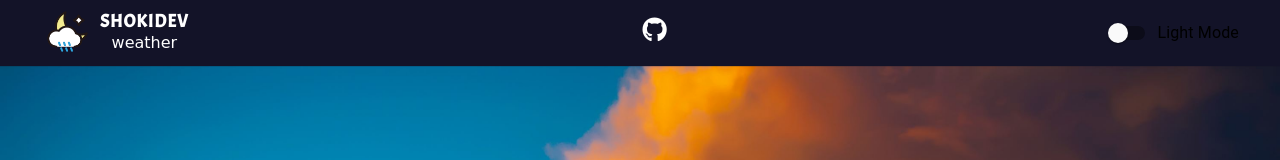
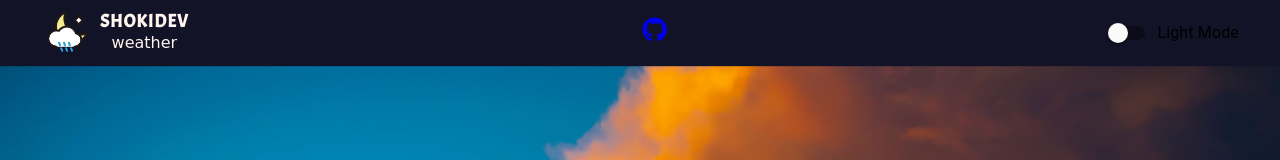
Before and after one commit to shoki61/react-weather-app, a React app: page / in a window 1280 px wide. Shown: the top 160 px of the page. Built offline with nearby package versions, Linux system fonts and the light colour scheme; no server answers; a web font is replaced by a local one.

Commit message:
create Mode.css and set light mode to header

```diff
--- a/src/App.js
+++ b/src/App.js
@@ -23,15 +23,12 @@ class App extends Component{
         if(favorites) this.props.onGetFavorites();
     };
 
-    changeMode = (event) => {
-        this.setState({[event.target.name]: event.target.checked});
-        this.props.onChangeMode(this.state.checkedB);
-    };
+    changeMode = (event) => this.setState({[event.target.name]: event.target.checked});
 
     render(){
         return (
             <div className="App">
-                <Header value={this.state.checkedB} clicked={this.changeMode}/>
+                <Header mode={this.state.checkedB} value={this.state.checkedB} clicked={this.changeMode}/>
                 <Route path='/' exact component={Home}/>
                 <Route path='/weather' component={Weather}/>
             </div>
@@ -39,18 +36,12 @@ class App extends Component{
   };
 };
 
-const mapStateToProps = state => {
-    return {
-        lightMode: state.weather.lightMode,
-    };
-};
 
 const mapDispatchToProps = dispatch => {
     return{
         onRefreshHandler: location => dispatch(actions.fetchWeather(location)),
-        onGetFavorites: () => dispatch(actions.getLocalStorageFavs()),
-        onChangeMode: value => dispatch(actions.modeSelector(value))
+        onGetFavorites: () => dispatch(actions.getLocalStorageFavs())
     };
 };
 
-export default connect(mapStateToProps, mapDispatchToProps)(App);
+export default connect(null, mapDispatchToProps)(App);
--- a/src/components/Logo/Logo.js
+++ b/src/components/Logo/Logo.js
@@ -3,8 +3,10 @@ import { NavLink } from 'react-router-dom';
 
 import './Logo.css';
 import AppLogo from '../../assets/logo.png';
+import '../../mode-css/Mode.css';
 
 const logo = props => {
+    const modeColor = props.mode ? 'Light-Mode-Color' : 'Dark-Mode-Color'
     return(
         <NavLink
             activeStyle={{
@@ -14,8 +16,8 @@ const logo = props => {
             <div className='Logo' style={{height: props.height}}>
                 <img src={AppLogo} alt='Logo'/>
                 <div className='App-Name'>
-                    <p className='Logo-Name'>SHOKIDEV</p>
-                    <p className='App-Type'>weather</p>
+                    <p className={['Logo-Name',modeColor].join(' ')}>SHOKIDEV</p>
+                    <p className={['App-Type',modeColor].join(' ')}>weather</p>
                 </div>
             </div>
         </NavLink>
--- a/src/containers/Header/Header.css
+++ b/src/containers/Header/Header.css
@@ -1,19 +1,18 @@
 .Header {
     width: 100%;
     height:65px;
-    background-color: #131328;
     display:flex;
     box-sizing: border-box;
     justify-content: space-between;
     align-items: center;
     padding: 0 25px;
-    box-shadow: 0 1px 1px 0 #131328;
     position: fixed;
     z-index: 100;
+    transition: all .3s ease-out;
 }
+
 a {
     text-decoration: none;
-    color: #fff;
     border-bottom: 2px solid transparent;
     transition: all .3s linear;
     padding: 0  10px 3px 10px;
@@ -23,6 +22,5 @@ a:hover{
 }
 
 i {
-    color:#fff;
     font-size: 25px;
 }
--- a/src/containers/Header/Header.js
+++ b/src/containers/Header/Header.js
@@ -3,14 +3,16 @@ import React, { Component } from 'react';
 import Logo from '../../components/Logo/Logo';
 import SwitchButton from "../../components/Buttons/SwitchButton/SwitchButton";
 import './Header.css';
+import '../../mode-css/Mode.css';
 
 
 class Header extends Component{
     render(){
+        const modeBackground = this.props.mode ? 'Light-Mode-Background Light-Mode-Box-Shadow': 'Dark-Mode-Background Dark-Mode-Box-Shadow';
         return(
-            <div className='Header'>
-                <Logo height='65px'/>
-                <a href='https://github.com/shoki61/react-weather-app' target='_blank'>
+            <div className={['Header',modeBackground].join(' ')}>
+                <Logo mode={this.props.mode} height='65px'/>
+                <a href='https://github.com/shoki61/react-weather-app' rel='noreferrer' target='_blank'>
                     <i className="fab fa-github"> </i>
                 </a>
                 <SwitchButton checked={this.props.value} clicked={this.props.clicked}/>
--- /dev/null
+++ b/src/mode-css/Mode.css
@@ -0,0 +1,25 @@
+.Dark-Mode-Background{
+    background-color: #131328;
+}
+
+.Dark-Mode-Color{
+    color: seashell;
+}
+
+.Dark-Mode-Box-Shadow{
+    box-shadow: 0 1px 1px 0 #131328;
+}
+
+
+
+.Light-Mode-Background{
+    background-color: #fff;
+}
+
+.Light-Mode-Color{
+    color: #4a4a4a
+}
+
+.Light-Mode-Box-Shadow{
+    box-shadow: 0 1px 1px 0 #fff;
+}
--- a/src/store/actions/actionTypes.js
+++ b/src/store/actions/actionTypes.js
@@ -9,5 +9,3 @@ export const REMOVE_ALL_FAVORITES = 'REMOVE_ALL_FAVORITES';
 export const GET_LOCALSTORAGE_FAVS = 'GET_LOCALSTORAGE_FAVS';
 
 export const ERROR_CONFIRMED = 'ERROR_CONFIRMED';
-
-export const MODE_SELECTOR = 'MODE_SELECTOR';
--- a/src/store/actions/index.js
+++ b/src/store/actions/index.js
@@ -1,7 +1,6 @@
 export {
     fetchWeather,
-    errorConfirmed,
-    modeSelector
+    errorConfirmed
 } from './weather';
 
 export {
--- a/src/store/actions/weather.js
+++ b/src/store/actions/weather.js
@@ -30,13 +30,6 @@ export const errorConfirmed = () => {
     };
 };
 
-export const modeSelector = (value) => {
-    return{
-        type: actionTypes.MODE_SELECTOR,
-        value: value
-    };
-};
-
 export const fetchWeather = (location) => {
     return dispatch => {
         dispatch(fetchWeatherStart(location))
--- a/src/store/reducers/weather.js
+++ b/src/store/reducers/weather.js
@@ -7,14 +7,13 @@ const initialState = {
     hourlyForecast: null,
     weeklyForecast: null,
     error: null,
-    loading: false,
-    lightMode: false
+    loading: false
 }
 
 const reducer = (state = initialState, action) => {
     switch (action.type){
         case actionTypes.FETCH_WEATHER_START :
-            const locationFixed = action.location.charAt(0).toUpperCase() + action.location.slice(1).toLowerCase()
+            const locationFixed = action.location.charAt(0).toUpperCase() + action.location.slice(1).toLowerCase();
             return updateObject(state,{
                 location: locationFixed,
                 loading:true,
@@ -29,13 +28,10 @@ const reducer = (state = initialState, action) => {
                 currentWeather: action.data.current,
                 hourlyForecast: action.data.hourly,
                 weeklyForecast: action.data.daily
-            })
+            });
         case actionTypes.FETCH_WEATHER_FAIL: return updateObject(state,{error: action.error});
         case actionTypes.ERROR_CONFIRMED: return updateObject(state,{error:null});
-        case actionTypes.MODE_SELECTOR:
-            console.log(action.value)
-            return updateObject(state,{lightMode: action.value})
-        default : return state
+        default : return state;
     };
 };
 
```
